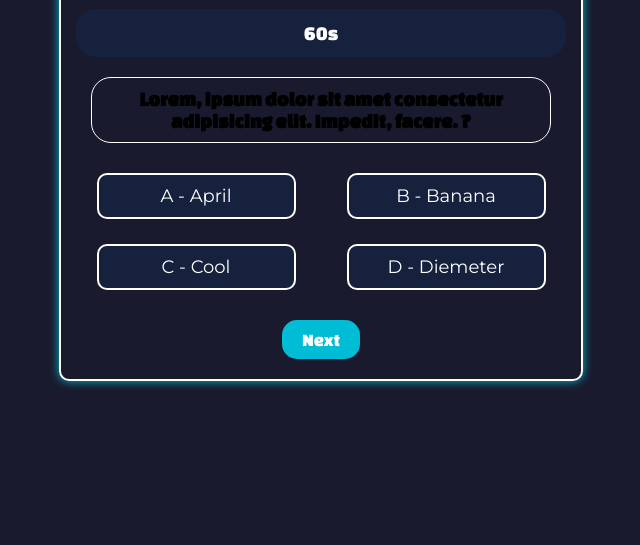
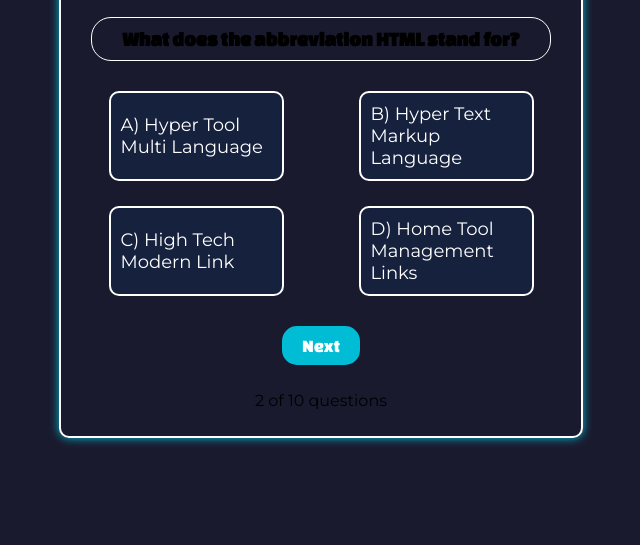
Before and after one commit to ELEUCHANAS/Anas_Eleuch_QuizTime, a plain HTML site: page index.html in a window 1280 px wide. Shown: the part 255-800 px from the top of the page, without its empty margins (319-959 px from the left). Drawn offline with Linux system fonts and the light colour scheme.

Commit message:
debut du developpements des fonctions qui assure la fonctionalites du quiz

```diff
--- a/index.html
+++ b/index.html
@@ -10,26 +10,33 @@
     <title>Quiz Time</title>
 </head>
 <body>
+    <div id="welcome_screen"></div>
     <div id="Quiz-container">
         <div id="score_timer_h2">
             <h2><span id="Quiz-h2">Quiz</span> Time</h2>
-            <div id="score"> Score = <span id="score_num">0</span></div>
+            <div id="score_user">
+                <div id="user_name">SuPeR_Pi9</div>
+                <div id="score"> Score = <span id="score_num">0</span></div>
+            </div>
         </div>
         <hr>
         <div id="Quiz">
             <div id="timer"><span id="time">60</span>s</div>
             <div id="question">Lorem, ipsum dolor sit amet consectetur adipisicing elit. Impedit, facere. ?</div>
-            <div id="AB-section">
-                <span class="answer">A - April</span>
-                <span class="answer">B - Banana</span>
-            </div>
-            <div id="CD-section">
-                <span class="answer">C - Cool</span>
-                <span class="answer">D - Diemeter</span>
+            <div id="answers">
+                <div id="AB-section">
+                    <button class="answer"><span>A - April</span></button>
+                    <button class="answer"><span>B - Banana</span></button>
+                </div>
+                <div id="CD-section">
+                    <button class="answer"><span>C - Cool</span></button>
+                    <button class="answer"><span>D - Diemeter</span></button>
+                </div>
             </div>
         </div>
         <button id="next/submit_btn">Next </button>
+        <p id="questions_num"><span id="questioni"></span> of 10 questions</p>
     </div>
-    <script src="scripts/script.js"></script>
+    <script src="script.js"></script>
 </body>
 </html>
--- a/script.js
+++ b/script.js
@@ -0,0 +1,134 @@
+const quizQuestions = [
+  {
+    question: "Which HTML tag is used to create a heading that is the most important (largest and highest level)?",
+    answer: "D",
+    options: [
+      "A - <heading>",
+      "B - <h1_important>",
+      "C - <h1-big>",
+      "D - <h1>"
+    ],
+    difficulty: 0,
+    category: "html"
+  },
+  {
+    question: "What does the abbreviation HTML stand for?",
+    answer: "B",
+    options: [
+      "A) Hyper Tool Multi Language",
+      "B) Hyper Text Markup Language",
+      "C) High Tech Modern Link",
+      "D) Home Tool Management Links"
+    ],
+    difficulty: 0,
+    category: "html"
+  },
+  {
+    question: "Which property is used in CSS to change the text color of an element?",
+    answer: "C",
+    options: [
+      "A) text-color",
+      "B) font-color",
+      "C) color",
+      "D) background-color"
+    ],
+    difficulty: 0,
+    category: "css"
+  },
+  {
+    question: "Which of the following is the correct way to refer to an external stylesheet named styles.css within the HTML document?",
+    answer: "B",
+    options: [
+      "A) <style src=\"styles.css\">",
+      "B) <link rel=\"stylesheet\" type=\"text/css\" href=\"styles.css\">",
+      "C) <stylesheet>styles.css</stylesheet>",
+      "D) <style link=\"styles.css\">"
+    ],
+    difficulty: 0,
+    category: "css"
+  },
+  {
+    question: "Which of the following keywords is used to declare a variable in JavaScript?",
+    answer: "C",
+    options: [
+      "A) variable",
+      "B) v",
+      "C) var",
+      "D) string"
+    ],
+    difficulty: 0,
+    category: "js"
+  },
+  {
+    question: "How do you write a single-line comment in JavaScript?",
+    answer: "B",
+    options: [
+      "A) /* This is a comment */",
+      "B) // This is a comment",
+      "C) ",
+      "D) # This is a comment"
+    ],
+    difficulty: 0,
+    category: "js"
+  }
+];
+const answerOptions = document.querySelectorAll(".answer");
+const questionText = document.getElementById("question");
+const answers_area = document.getElementById("answers");
+
+let score;
+let timer;
+let correct_ans = quizQuestions[0].answer
+function stop(st){
+    return new Promise((resolve) => {
+        setTimeout(resolve, st * 1000);
+    });
+}
+
+answers_area.addEventListener("click",(e) => {
+    if(e.target.textContent[0] == correct_ans){
+        e.target.classList.add("correct")
+    }else{
+        e.target.classList.add("wrong")
+    }
+    answerOptions.forEach((btn) => {
+        btn.disabled = true;
+    })
+})
+function loadQuestion(index) {
+    const currentQuestion = quizQuestions[index];
+    const questioni = index + 1;
+    document.getElementById("questioni").textContent = questioni;
+    questionText.textContent = currentQuestion.question;
+    answerOptions.forEach((option, index) => {
+        option.textContent = currentQuestion.options[index];
+    });
+
+}
+async function Quiz(index,startTime) {
+    let timer = setInterval(() => {
+        startTime--;
+        document.getElementById("timer").textContent = `${startTime}s`;
+        if (startTime <= 0) {
+            clearInterval(timer);
+            loadQuestion(++index);
+        }
+    }, 1000);
+
+    loadQuestion(index);
+    correct_ans = quizQuestions[index].answer
+    answerOptions.forEach((btn) => {
+        btn.classList.remove("correct","wrong");
+        btn.disabled = false;
+    })
+};
+async function startQuiz() {
+    score = 0;
+    let index = 0;
+    while (index < quizQuestions.length) {
+        Quiz(index, 5);
+        await stop(5);
+        index++;
+    }
+}
+startQuiz();
--- a/style.css
+++ b/style.css
@@ -63,11 +63,14 @@ h2 {
     font-size: 20px;
     font-weight: bold;
 }
-#timer, #score {
+#timer, #score ,#user_name {
     font-family: "Changa One", sans-serif;
-    font-size: 20px;
+    font-size: 18px;
     color: white;
     margin: 0 5px;
+}
+#score_user{
+    text-align: left;
 }
 #timer {
     border-radius: 20px;
@@ -75,6 +78,7 @@ h2 {
     background-color: #16213E;
 }
 .answer {
+    text-align: left;
     font-family: "Montserrat", sans-serif;
     display: inline-block;
     width: 35%;
@@ -107,10 +111,14 @@ h2 {
     background-color: #00BCD4;
     color: white;
     cursor: pointer;
-    transition: background-color 0.2s ease-in-out;
+    transition: all 0.2s ease-in-out;
 }
 #next\/submit_btn:hover {
+    transform: scale(1.05);
     background-color: #0097A7;
+}
+#next\/submit_btn.active{
+    transform: scale(0.95);
 }
 #AB-section, #CD-section {
     display: flex;
```
